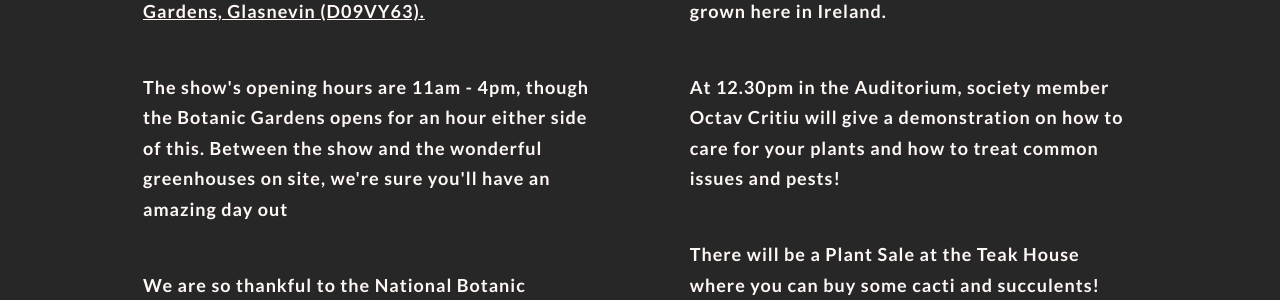
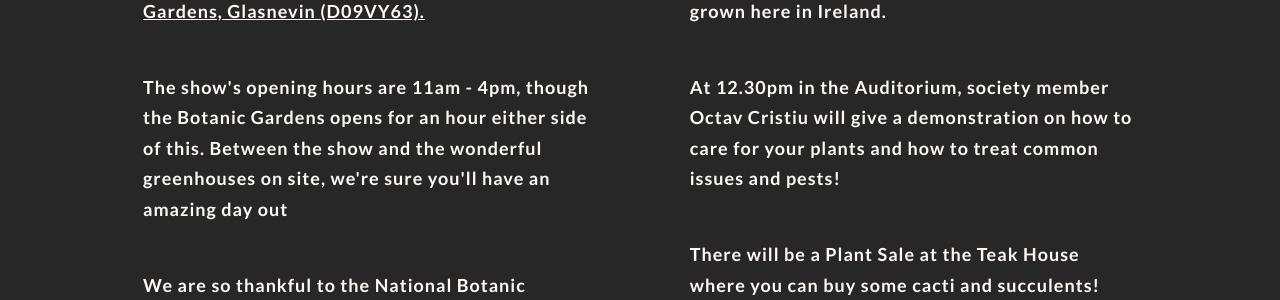
Before and after one commit to irishcactusandsucculentsociety/website, a Jekyll site: the page built from show2024.md, in a window 1280 px wide and 1317 px high. Shown: the part 484-784 px from the top of the window. Built offline with Jekyll 4.4.1, drawn with Linux system fonts in a browser that asks for light colours; nearby versions of some CDN libraries; some web fonts are replaced.

Commit message:
spelling

```diff
--- a/show2024.md
+++ b/show2024.md
@@ -19,7 +19,7 @@
             </div>
 	    <div class="right">
 		<p>This years show will be a non-competitive exhibition of our members plants. We'll see 43 categories of different cacti and succulents grown here in Ireland.</p>
-		<p>At 12.30pm in the Auditorium, society member Octav Critiu will give a demonstration on how to care for your plants and how to treat common issues and pests!</p>
+		<p>At 12.30pm in the Auditorium, society member Octav Cristiu will give a demonstration on how to care for your plants and how to treat common issues and pests!</p>
                 <p>There will be a Plant Sale at the Teak House where you can buy some cacti and succulents!</p>
             </div>
         </section>
```
